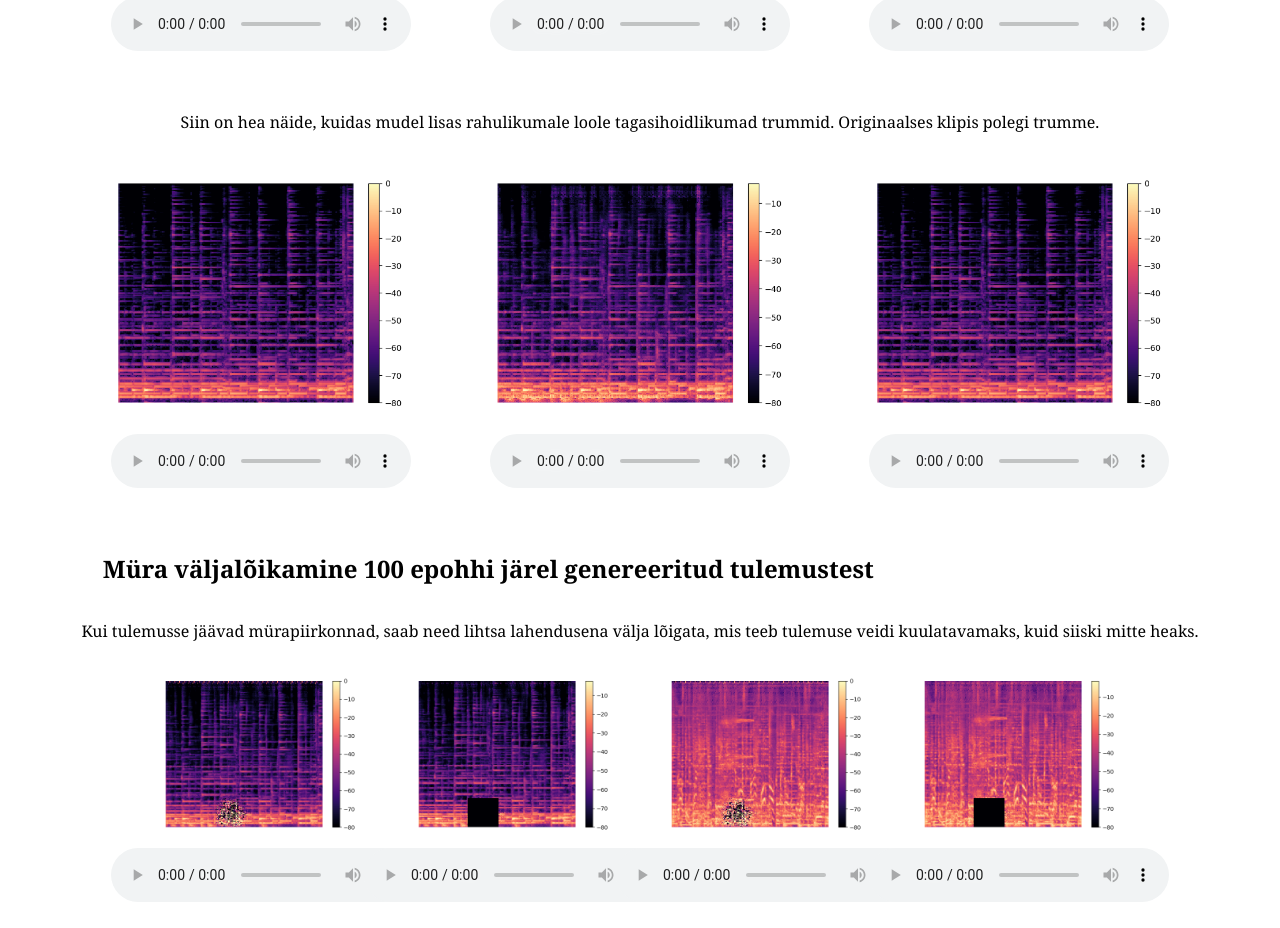
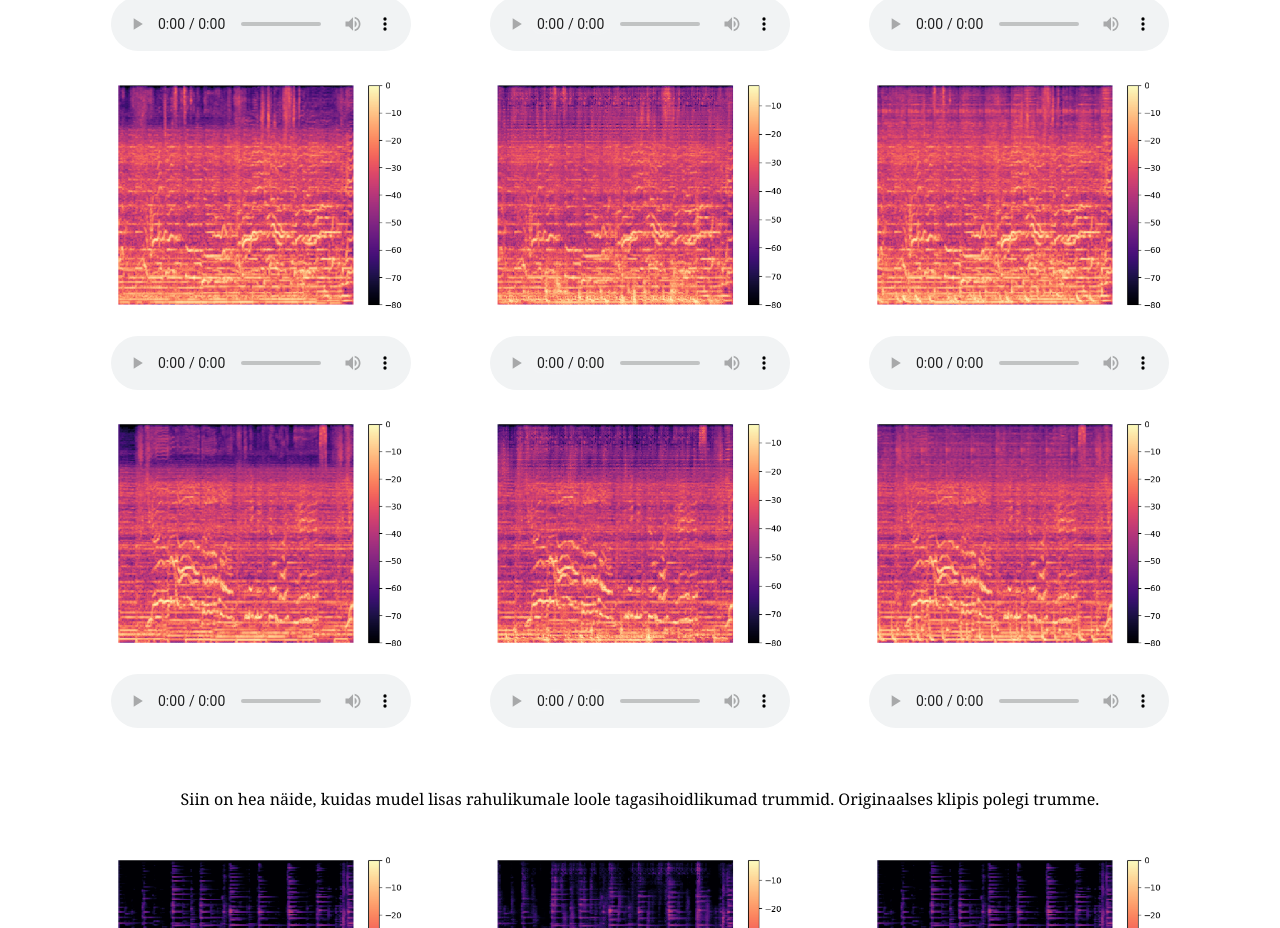
Before and after one commit to pvastrik/Pix2Pix-Music-Accompaniment-Generation-Demo, a plain HTML site: page index.html in a window 1280 px wide. Shown: the part 1498-2426 px from the top of the page. Drawn offline with Linux system fonts and the light colour scheme.

Commit message:
add additional examples

```diff
--- a/index.html
+++ b/index.html
@@ -113,6 +113,50 @@
                     </audio>
             </div>
             </div>
+            <div class="row">
+                <div class="container">
+                    <img src="images/30_input.png" alt="input">
+                    <audio controls>
+                        <source src="audio/30_test_input_30.wav" type="audio/wav">
+                    </audio>
+                </div>
+                <div class="container">
+
+                    <img src="images/30_output.png" alt="output">
+                    <audio controls>
+                        <source src="audio/30_test_output_30.wav" type="audio/wav">
+                    </audio>
+                </div>
+                <div class="container">
+
+                        <img src="images/30_target.png" alt="target">
+                        <audio controls>
+                            <source src="audio/30_test_target_30.wav" type="audio/wav">
+                        </audio>
+                </div>
+                </div>
+                <div class="row">
+                    <div class="container">
+                        <img src="images/33_input.png" alt="input">
+                        <audio controls>
+                            <source src="audio/33_test_input_33.wav" type="audio/wav">
+                        </audio>
+                    </div>
+                    <div class="container">
+
+                        <img src="images/33_output.png" alt="output">
+                        <audio controls>
+                            <source src="audio/33_test_output_33.wav" type="audio/wav">
+                        </audio>
+                    </div>
+                    <div class="container">
+
+                            <img src="images/33_target.png" alt="target">
+                            <audio controls>
+                                <source src="audio/33_test_target_33.wav" type="audio/wav">
+                            </audio>
+                    </div>
+                    </div>
             <br>
             <br>
             <p> Siin on hea näide, kuidas mudel lisas rahulikumale loole tagasihoidlikumad trummid. Originaalses klipis polegi trumme.</p>
@@ -138,6 +182,8 @@
                         </audio>
                 </div>
             </div>
+
+
             <br>
             <br>
             <h2>
```
Also changed, not shown: images/30_input.png (added), images/30_output.png (added), images/30_target.png (added), images/33_input.png (added), images/33_output.png (added), images/33_target.png (added), 6 other files.
